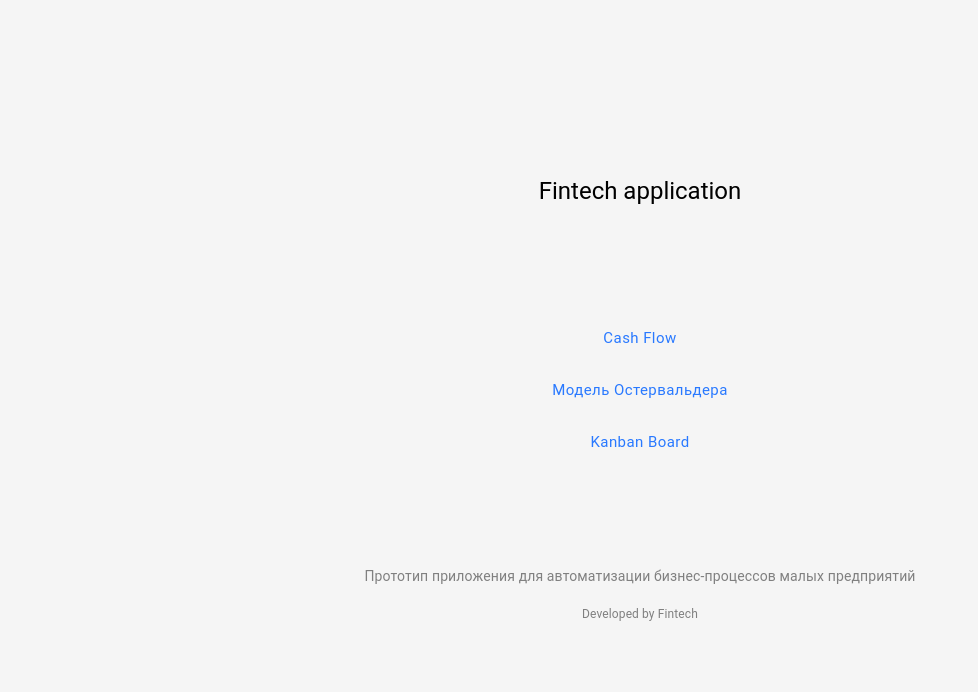
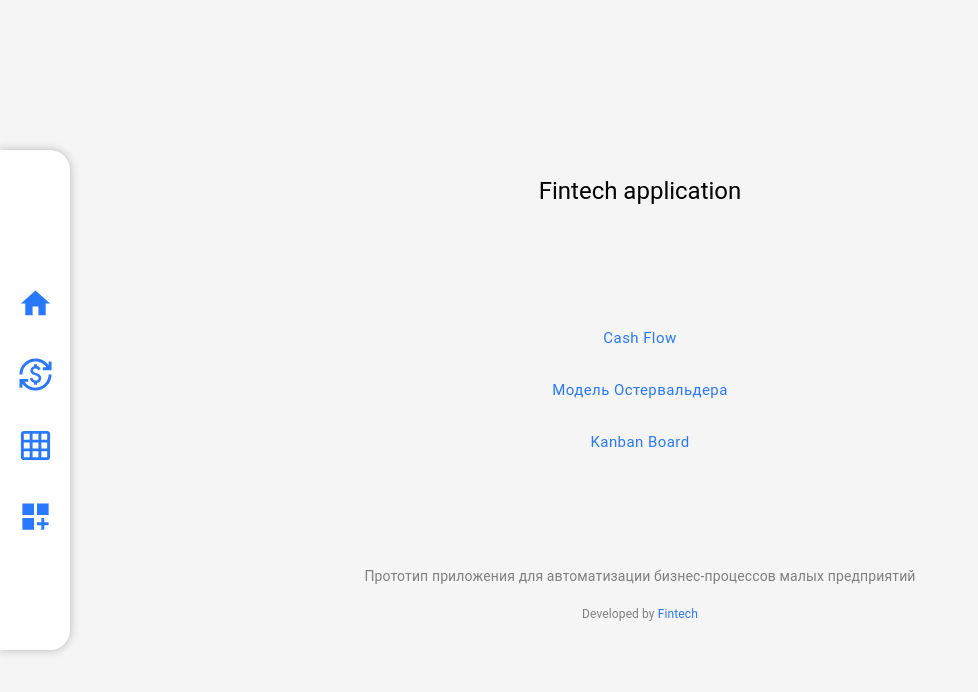
Before and after one commit to scharkoff/fintech_prototype, a React (Create React App) app: page / in a window 1280 px wide. Shown: the top 692 px of the page, without its empty margins (0-978 px from the left). Built offline with nearby package versions, Linux system fonts and the light colour scheme.

Commit message:
Create left menu and cash flow page

```diff
--- a/package.json
+++ b/package.json
@@ -15,6 +15,7 @@
     "react-dom": "^18.2.0",
     "react-router-dom": "^6.11.1",
     "react-scripts": "5.0.1",
+    "react-spreadsheet": "^0.8.3",
     "sass": "^1.62.1",
     "web-vitals": "^2.1.4"
   },
--- a/src/App.js
+++ b/src/App.js
@@ -1,12 +1,17 @@
 import React from 'react';
-import Home from './pages/Home';
 import { Route, Routes } from 'react-router-dom';
+import { CashFlow, Home } from './pages';
+import { LeftMenu } from './components';
 
 function App() {
   return (
-    <Routes>
-      <Route path="/" element={<Home />}></Route>
-    </Routes>
+    <>
+      <LeftMenu />
+      <Routes>
+        <Route path="/" element={<Home />}></Route>
+        <Route path="/cash-flow" element={<CashFlow />}></Route>
+      </Routes>
+    </>
   );
 }
 
--- /dev/null
+++ b/src/components/LeftMenu/LeftMenu.module.scss
@@ -0,0 +1,28 @@
+.leftMenuWrapper {
+  width: 70px;
+  height: 500px;
+  background-color: #fff;
+  position: absolute;
+  left: 0;
+  top: 50%;
+  transform: translateY(-50%);
+  box-shadow: 0 0 10px #b6b6b6;
+  border-radius: 0 20px 20px 0;
+}
+
+.leftMenuList {
+  width: 100%;
+  height: 100%;
+  display: flex;
+  flex-direction: column;
+  justify-content: center;
+  align-items: center;
+  vertical-align: middle;
+  padding: 0;
+  margin: 0;
+  list-style: none;
+}
+
+.leftMenuItem {
+  margin-top: 20px;
+}
--- /dev/null
+++ b/src/components/LeftMenu/index.jsx
@@ -0,0 +1,45 @@
+import React from 'react';
+import styles from './LeftMenu.module.scss';
+import HomeIcon from '@mui/icons-material/Home';
+import IconButton from '@mui/material/IconButton';
+import CurrencyExchangeIcon from '@mui/icons-material/CurrencyExchange';
+import GridOnIcon from '@mui/icons-material/GridOn';
+import DashboardCustomizeIcon from '@mui/icons-material/DashboardCustomize';
+import { Link } from 'react-router-dom';
+
+export function LeftMenu() {
+  return (
+    <div className={styles.leftMenuWrapper}>
+      <ul className={styles.leftMenuList}>
+        <li className={styles.leftMenuItem}>
+          <Link to="/">
+            <IconButton>
+              <HomeIcon fontSize="large" color="primary" />
+            </IconButton>
+          </Link>
+        </li>
+        <li className={styles.leftMenuItem}>
+          <Link to="/cash-flow">
+            <IconButton>
+              <CurrencyExchangeIcon fontSize="large" color="primary" />
+            </IconButton>
+          </Link>
+        </li>
+        <li className={styles.leftMenuItem}>
+          <Link to="/cash-flow">
+            <IconButton>
+              <GridOnIcon fontSize="large" color="primary" />
+            </IconButton>
+          </Link>
+        </li>
+        <li className={styles.leftMenuItem}>
+          <Link to="/cash-flow">
+            <IconButton>
+              <DashboardCustomizeIcon fontSize="large" color="primary" />
+            </IconButton>
+          </Link>
+        </li>
+      </ul>
+    </div>
+  );
+}
--- /dev/null
+++ b/src/components/index.js
@@ -0,0 +1 @@
+export { LeftMenu } from './LeftMenu';
--- a/src/index.scss
+++ b/src/index.scss
@@ -5,3 +5,7 @@ body {
   -moz-osx-font-smoothing: grayscale;
   background-color: #f5f5f5 !important;
 }
+
+a {
+  text-decoration: none;
+}
--- /dev/null
+++ b/src/pages/CashFlow/CashFlow.module.scss
@@ -0,0 +1,8 @@
+.cashFlowWrapper {
+  margin-top: 100px;
+  width: 100%;
+  display: flex;
+  justify-content: center;
+  align-items: center;
+  flex-direction: column;
+}
--- /dev/null
+++ b/src/pages/CashFlow/index.jsx
@@ -0,0 +1,30 @@
+import React from 'react';
+import Spreadsheet from 'react-spreadsheet';
+import styles from './CashFlow.module.scss';
+import { Container, Typography } from '@mui/material';
+
+export function CashFlow() {
+  const data = [
+    [
+      { value: 'Дата (Когда)' },
+      { value: 'Наименование (куда ?)' },
+      { value: 'Дебет/Кредит (Сколько?)' },
+    ],
+    [{ value: '17.02.2022' }, { value: 'Налог на прибыль' }, { value: '-100' }],
+    [
+      { value: '25.02.2022' },
+      { value: 'Вырычка с продажи товара' },
+      { value: '200' },
+    ],
+  ];
+  return (
+    <Container maxWidth="lg">
+      <div className={styles.cashFlowWrapper}>
+        <Typography variant="h5" color="gray" marginBottom={5}>
+          Таблица Cash Flow
+        </Typography>
+        <Spreadsheet data={data} />
+      </div>
+    </Container>
+  );
+}
--- a/src/pages/Home/Home.module.scss
+++ b/src/pages/Home/Home.module.scss
@@ -21,6 +21,9 @@
 
 .menuItem {
   margin-top: 10px;
+  a {
+    text-decoration: none;
+  }
 }
 
 .footer {
--- a/src/pages/Home/index.jsx
+++ b/src/pages/Home/index.jsx
@@ -1,8 +1,9 @@
 import React from 'react';
 import styles from './Home.module.scss';
 import { Container, Button, Typography } from '@mui/material';
+import { Link } from 'react-router-dom';
 
-export default function Home() {
+export function Home() {
   return (
     <Container>
       <div className={styles.homeWrapper}>
@@ -13,9 +14,11 @@ export default function Home() {
         </div>
         <ul className={styles.menuList}>
           <li className={styles.menuItem}>
-            <Button variant="text" color="primary" size="large">
-              Cash Flow
-            </Button>
+            <Link to="/cash-flow">
+              <Button variant="text" color="primary" size="large">
+                Cash Flow
+              </Button>
+            </Link>
           </li>
           <li className={styles.menuItem}>
             <Button variant="text" color="primary" size="large">
@@ -39,7 +42,7 @@ export default function Home() {
             fontSize={12}
             marginTop={2}
           >
-            Developed by Fintech
+            Developed by <span style={{ color: '#2979ff' }}>Fintech</span>
           </Typography>
         </div>
       </div>
--- a/src/pages/index.js
+++ b/src/pages/index.js
@@ -1 +1,2 @@
 export { Home } from './Home';
+export { CashFlow } from './CashFlow';
```
Also changed, not shown: 1 other file (tests, documents, lock files or other folders).
